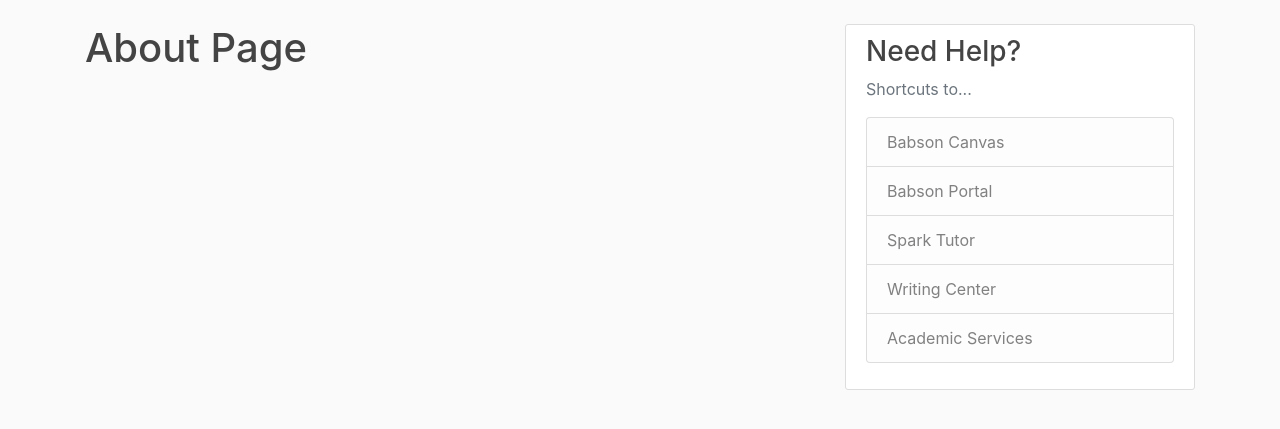
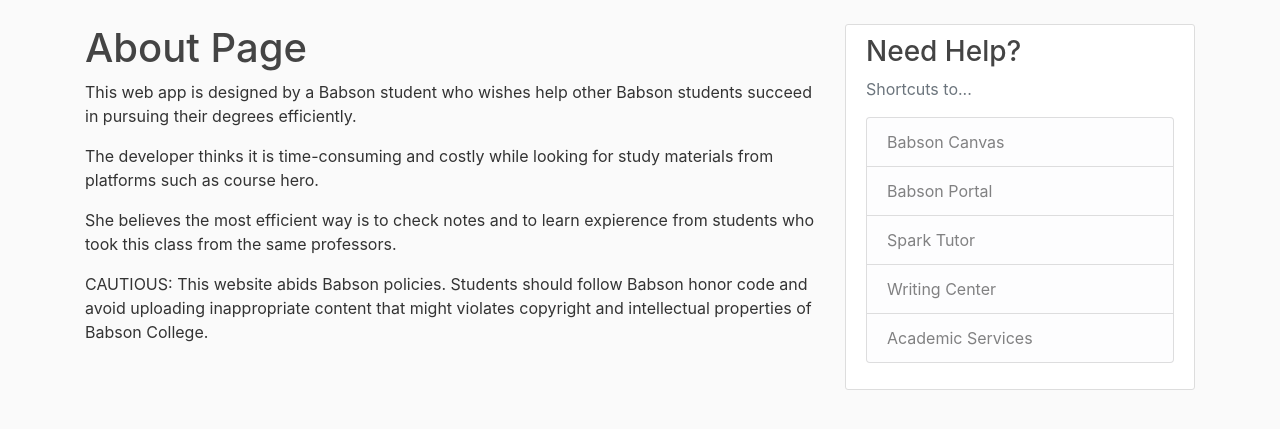
Before and after one commit to JasmineGong1107/Final-Project, a Flask app: page /about in a window 1280 px wide. Shown: the part 56-485 px from the top of the page. Run offline with Flask 2, Linux system fonts and the light colour scheme; some libraries are stand-ins or nearby versions.

Commit message:
comments

```diff
--- a/notescloud/app/templates/about.html
+++ b/notescloud/app/templates/about.html
@@ -4,6 +4,18 @@
 {% extends "layout.html" %}
 {%  block content %}
 <h1>About Page</h1>
+<p>This web app is designed by a Babson student who wishes help other Babson students succeed in pursuing their degrees
+    efficiently.
+</p>
+<p>The developer thinks it is time-consuming and costly while looking for study materials from platforms such as course
+    hero.</p>
+<p>She believes the most efficient way is to check notes and to learn expierence from students who took this class from
+    the same professors.</p>
+<p>CAUTIOUS: This website abids Babson policies. Students should follow Babson honor code and avoid
+    uploading inappropriate content that might violates copyright and intellectual properties of Babson College.</p>
+
+
+
 {% for post in posts %}
 <h1>{{post.title}}</h1>
 <p>By {{post.author}} on {{post.date_posted}}</p>
@@ -26,9 +38,8 @@
 </head>
 
 <body>
-    <meta charset="UTF-8">
-    <meta name="viewport" content="width=device-width, initial-scale=1.0">
-    <p>This web app is designed by a Babson student who wishes help other Babson students.</p>
+
+
 
 </body>
 
--- a/notescloud/app/templates/layout.html
+++ b/notescloud/app/templates/layout.html
@@ -41,10 +41,13 @@
                     </div>
                     <!-- Navbar Right Side -->
                     <div class="navbar-nav">
+                        <!-- jinja 2 conditional to check -->
+                        <!-- will be able to post new notes, update account or logout if authenticated -->
                         {% if current_user.is_authenticated %}
                         <a class="nav-item nav-link" href="{{url_for('posts.new_post')}}">New Notes</a>
                         <a class="nav-item nav-link" href="{{url_for('users.account')}}">Account</a>
                         <a class="nav-item nav-link" href="{{url_for('users.logout')}}">Logout</a>
+                        <!-- show login and register routes if not authenticated -->
                         {% else %}
                         <a class="nav-item nav-link" href="{{url_for('users.login')}}">Login</a>
                         <a class=" nav-item nav-link" href="{{url_for('users.register')}}">Register</a>
--- a/notescloud/app/templates/post.html
+++ b/notescloud/app/templates/post.html
@@ -1,8 +1,10 @@
 {% extends "layout.html" %}
 {% block content %}
 <article class="media content-section">
+    <!-- show the author's profile pic beside the note -->
     <img class="rounded-circle article-img"
         src="{{ url_for('static', filename='profile_pics/' + post.author.image_file) }}">
+    <!-- display the note -->
     <div class="media-body">
         <div class="article-metadata">
             <a class="mr-2"
--- a/notescloud/app/templates/reset_token.html
+++ b/notescloud/app/templates/reset_token.html
@@ -6,6 +6,7 @@
         {{ form.hidden_tag() }}
         <fieldset class="form-group">
             <legend class="border-bottom mb-4">Reset Password</legend>
+            <!-- password -->
             <div class="form-group">
                 {{ form.password.label(class="form-control-label") }}
                 {% if form.password.errors %}
@@ -20,6 +21,7 @@
                 {{ form.password(class="form-control form-control-lg") }}
                 {% endif %}
             </div>
+            <!-- confirm password -->
             <div class="form-group">
                 {{ form.confirm_password.label(class="form-control-label") }}
                 {% if form.confirm_password.errors %}
```
Also changed, not shown: notescloud/app/templates/account.html (+6 -3 lines), notescloud/app/templates/create_post.html (+7 -1 lines), notescloud/app/templates/login.html (+6 -1 lines), notescloud/app/templates/register.html (+5 -2 lines), notescloud/app/site.db.
